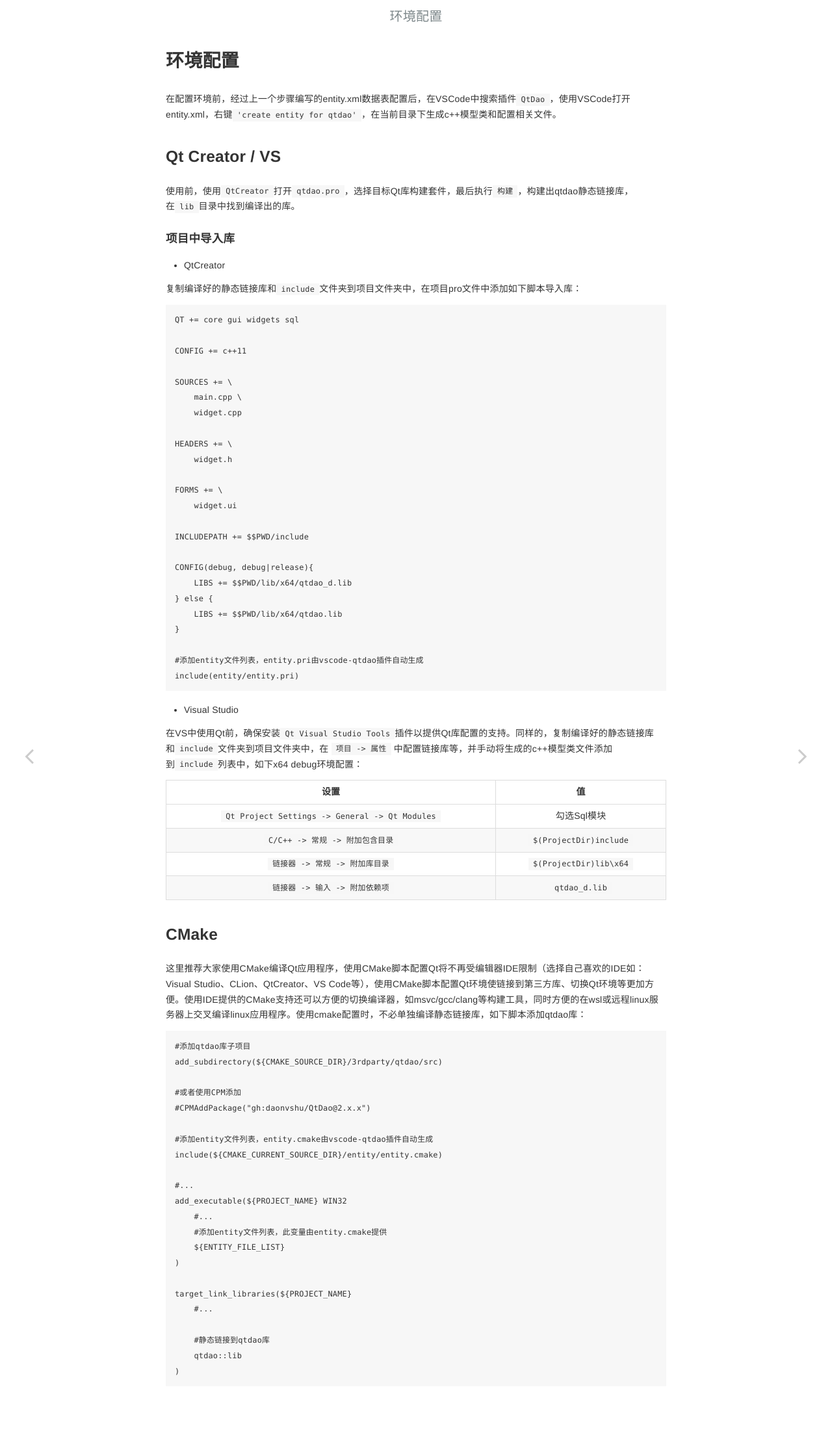
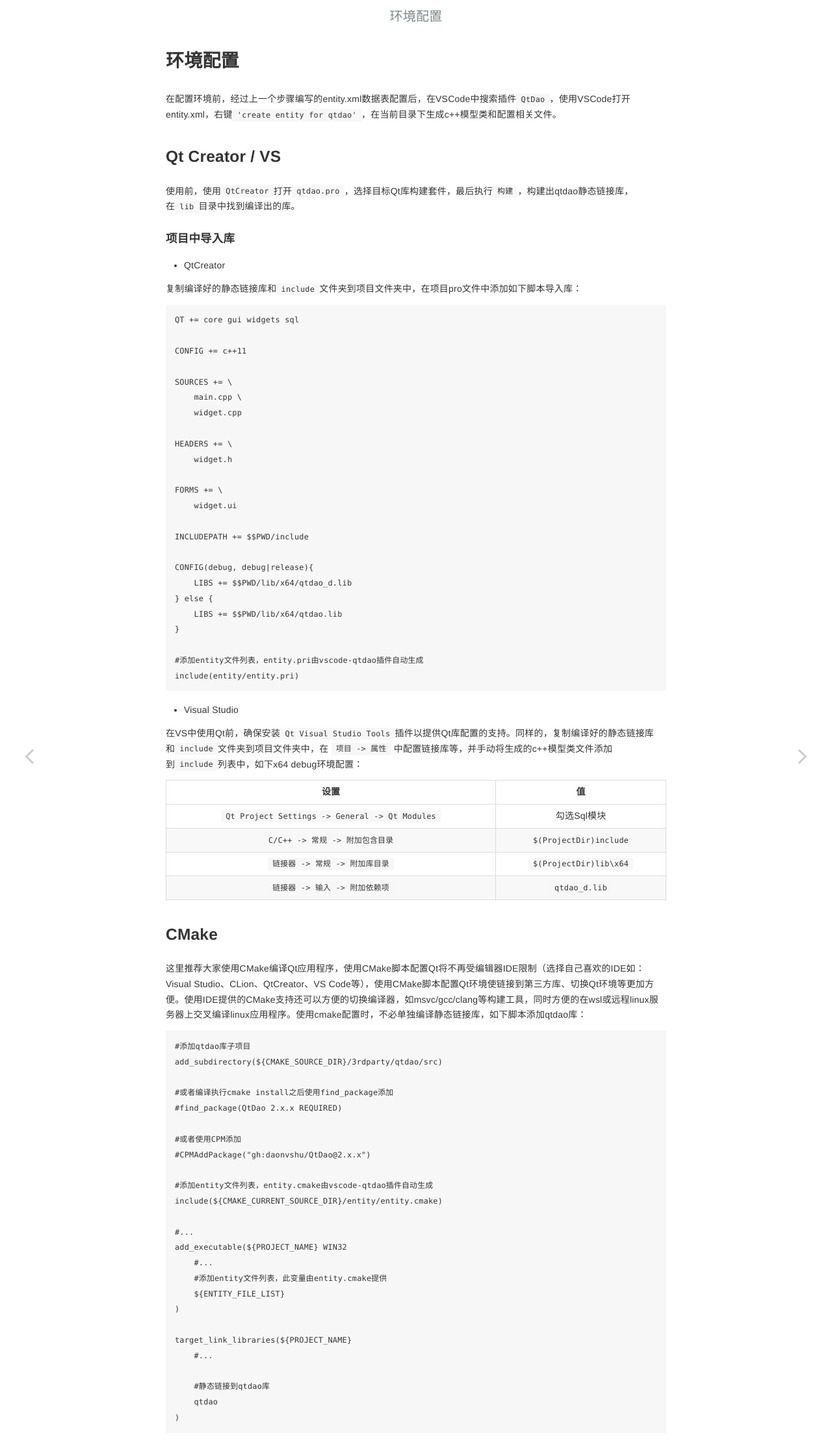
Before and after one commit to daonvshu/QtDao, a Jekyll site: the page built from _pages/config/02_envir.md, in a window 1280 px wide. Shown: the whole page at 65% size. Built offline with Jekyll 4.4.1, drawn with Linux system fonts in a browser that asks for light colours; nearby versions of some CDN libraries.

Commit message:
update environment description

````diff
--- a/_pages/config/02_envir.md
+++ b/_pages/config/02_envir.md
@@ -60,6 +60,9 @@ CMake
 #添加qtdao库子项目
 add_subdirectory(${CMAKE_SOURCE_DIR}/3rdparty/qtdao/src)
 
+#或者编译执行cmake install之后使用find_package添加
+#find_package(QtDao 2.x.x REQUIRED)
+
 #或者使用CPM添加
 #CPMAddPackage("gh:daonvshu/QtDao@2.x.x")
 
@@ -77,6 +80,6 @@ target_link_libraries(${PROJECT_NAME}
     #...
 
     #静态链接到qtdao库
-    qtdao::lib
+    qtdao
 )
 ```
````
